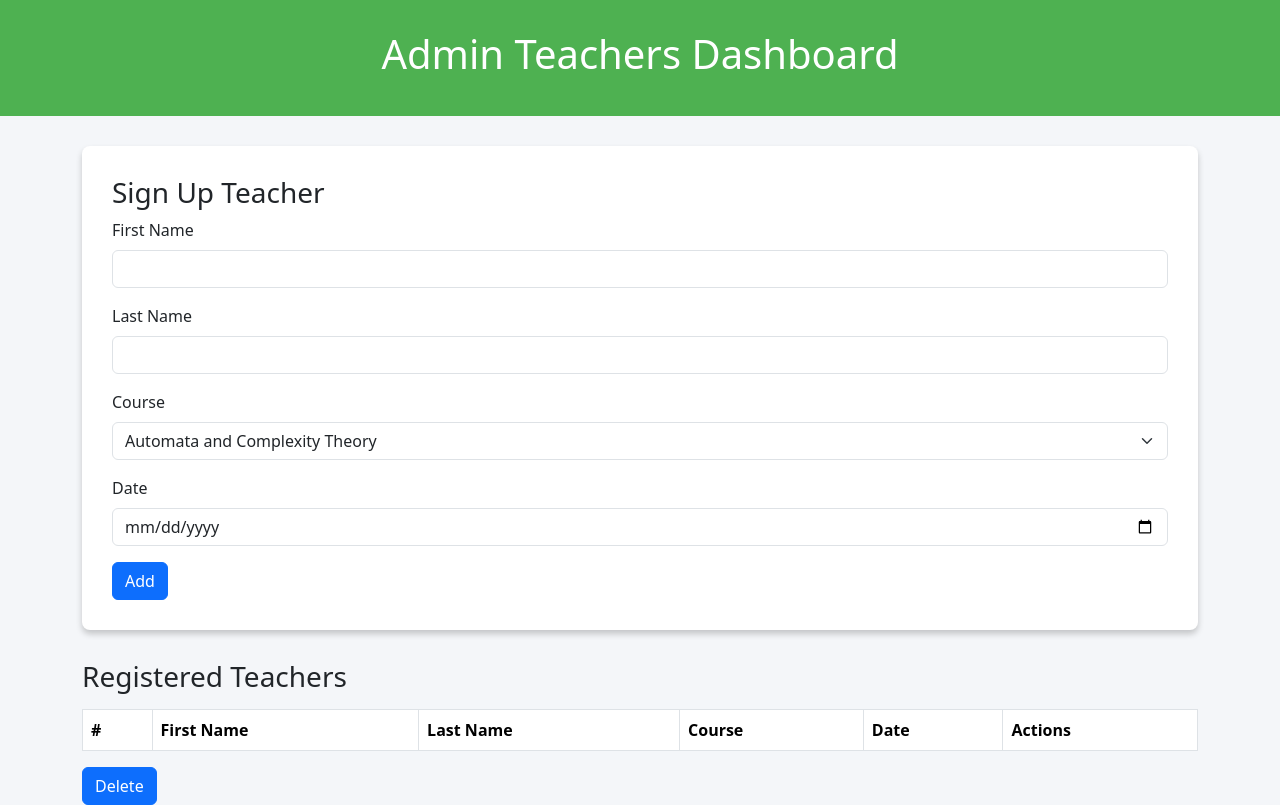
After one commit to abel149/registration-and-grading-system, a PHP site: page /adminTeachers.php in a window 1280 px wide. The commit adds this page. Run offline with PHP 8.4, Linux system fonts and the light colour scheme; lists and menus that the app fills with data are empty.

Commit message:
adding adminTeachers page

```diff
--- a/admin.php
+++ b/admin.php
@@ -4,7 +4,9 @@
 
     <meta charset="UTF-8">
     <meta name="viewport" content="width=device-width, initial-scale=1.0">
-    <title>Administrator Portal</title>
+    <link rel="icon" href="image/stmary.png" >
+
+    <title>Sanit Mary's University</title>
 
     <!-- Bootstrap -->
     <link href="https://cdn.jsdelivr.net/npm/bootstrap@5.3.3/dist/css/bootstrap.min.css" rel="stylesheet" integrity="sha384-QWTKZyjpPEjISv5WaRU9OFeRpok6YctnYmDr5pNlyT2bRjXh0JMhjY6hW+ALEwIH" crossorigin="anonymous">
@@ -47,7 +49,7 @@
             <h3 class="card-header">Teacher</h3>
             <div class="card-body">
               <p class="card-text">View and manage teacher information</p>
-              <a href="#" class="btn btn-success">View Teacher</a>
+              <a href="adminTeachers.php" class="btn btn-success">View Teacher</a>
             </div>
         </div>
 
--- /dev/null
+++ b/adminTeacher.css
@@ -0,0 +1,21 @@
+body {
+    background-color: #f4f6f9;
+}
+.header {
+    background-color: #4eb151;
+    color: white;
+    padding: 30px 0;
+    text-align: center;
+}
+.container {
+    margin-top: 30px;
+}
+.form-container {
+    background-color: #ffffff;
+    padding: 30px;
+    border-radius: 8px;
+    box-shadow: 0px 4px 6px rgba(0, 0, 0, 0.2);
+}
+.table-container {
+    margin-top: 30px;
+}
--- /dev/null
+++ b/adminTeachers.php
@@ -0,0 +1,98 @@
+<!DOCTYPE html>
+<html lang="en">
+<head>
+    <meta charset="UTF-8">
+    <meta name="viewport" content="width=device-width, initial-scale=1.0">
+
+    <!-- Bootstrap -->
+    <link href="https://cdn.jsdelivr.net/npm/bootstrap@5.3.3/dist/css/bootstrap.min.css" rel="stylesheet" integrity="sha384-QWTKZyjpPEjISv5WaRU9OFeRpok6YctnYmDr5pNlyT2bRjXh0JMhjY6hW+ALEwIH" crossorigin="anonymous">
+    <script src="https://cdn.jsdelivr.net/npm/bootstrap@5.3.3/dist/js/bootstrap.bundle.min.js" integrity="sha384-YvpcrYf0tY3lHB60NNkmXc5s9fDVZLESaAA55NDzOxhy9GkcIdslK1eN7N6jIeHz" crossorigin="anonymous"></script>
+
+    <!-- Google Font -->
+    <link rel="preconnect" href="https://fonts.googleapis.com">
+    <link rel="preconnect" href="https://fonts.gstatic.com" crossorigin>
+    <link href="https://fonts.googleapis.com/css2?family=Cormorant+Garamond:ital,wght@0,300;0,400;0,500;0,600;0,700;1,300;1,400;1,500;1,600;1,700&family=Montserrat:ital,wght@0,100..900;1,100..900&family=Ubuntu:ital,wght@0,300;0,400;0,500;0,700;1,300;1,400;1,500;1,700&display=swap" rel="stylesheet">
+
+    <!-- Font-awesome -->
+    <link rel="stylesheet" href="https://cdnjs.cloudflare.com/ajax/libs/font-awesome/6.5.1/css/all.min.css">
+
+    <!-- CSS -->
+    <link rel="stylesheet" href="adminTeacher.css">
+    <link rel="icon" href="image/stmary.png" >
+
+   <title>Sanit Mary's University</title>
+</head>
+<body>
+
+    </head>
+    <body>
+        <!-- Header Section -->
+        <div class="header">
+            <h1>Admin Teachers Dashboard</h1>
+        </div>
+        <div class="container">
+        <div class="row">
+                <!-- Teacher Signup Form -->
+                <div class="col-log-6">
+                    <div class="form-container">
+                        <h3>Sign Up Teacher</h3>
+                        <form id="teacherForm">
+                            <div class="mb-3">
+                                <label for="firstName" class="form-label">First Name</label>
+                                <input type="text" class="form-control" id="firstName" required>
+                            </div>
+                            <div class="mb-3">
+                                <label for="lastName" class="form-label">Last Name</label>
+                                <input type="text" class="form-control" id="lastName" required>
+                            </div>
+                            <div class="mb-3">
+                                <label for="course" class="form-label">Course</label>
+                                <select class="form-select" id="course" required>
+                                    <option value="Automata and complexity theory">Automata and Complexity Theory</option>
+                                    <option value="Rapid application C#">Rapid Application C#</option>
+                                    <option value="Internet programming 1 & 2">Internet Programming 1 & 2</option>
+                                    <option value="Operating System">Operating System</option>
+                                    <option value="Data Communication">Data Communication</option>
+                                    <option value="Digital">Digital</option>
+                                    <option value="Computer Architecture">Computer Architecture</option>
+                                </select>
+                            </div>
+                            <div class="mb-3">
+                                <label for="date" class="form-label">Date</label>
+                                <input type="date" class="form-control" id="date" required>
+                            </div>
+                            <button type="submit" class="btn btn-primary">Add</button>
+
+                        </form>
+                    </div>
+                </div>
+
+                <div class="col-log-6">
+                       <!-- Teachers Table -->
+            <div class="table-container">
+                <h3 class="mt-4">Registered Teachers</h3>
+                <table class="table table-striped table-bordered mt-3">
+                    <thead>
+                        <tr>
+                            <th>#</th>
+                            <th>First Name</th>
+                            <th>Last Name</th>
+                            <th>Course</th>
+                            <th>Date</th>
+                            <th>Actions</th>
+                        </tr>
+                    </thead>
+                    <tbody id="teacherTableBody">
+                        <!-- Dynamic teacher data will appear here -->
+                    </tbody>
+                </table>
+                <button type="submit" class="btn btn-primary">Delete</button>
+            </div>
+
+                </div>
+
+
+        </div>
+    </div>
+</body>
+</html>
--- a/login.php
+++ b/login.php
@@ -30,6 +30,7 @@
         <h2>Login</h2>
 
         <form>
+            <span name="loginvalid">  </span>
             <!-- Role Selection -->
             <div class="mb-3">
                 <label for="role" class="form-label">Who are you</label>
```
